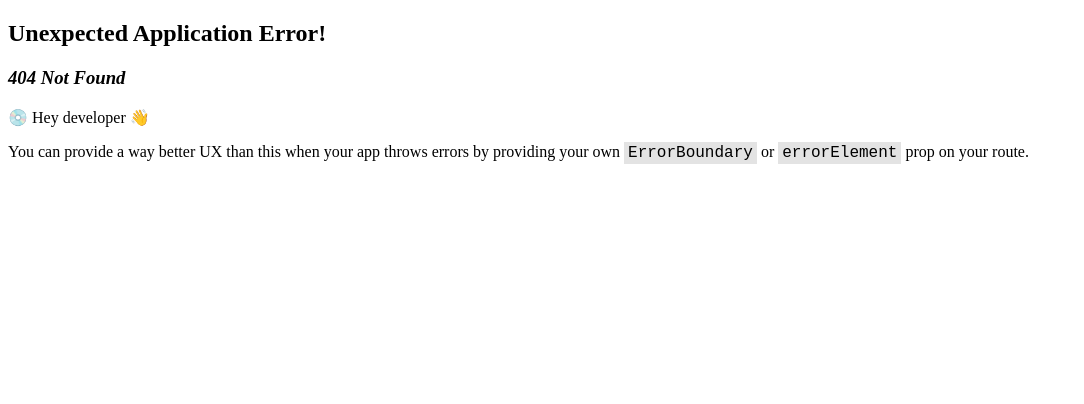
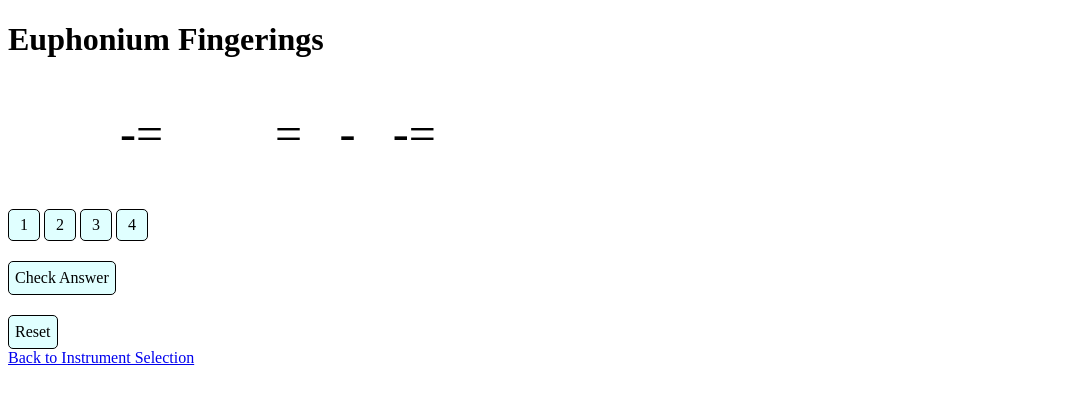
Before and after one commit to StephenBuley/band-fingerings, a React (Vite) app: page /euphonium in a window 1280 px wide. Before the commit this address had no page. Shown: the top 404 px of the page, without its empty margins (0-1084 px from the left). Built offline with nearby package versions, Linux system fonts and the light colour scheme.

Commit message:
add Euphonium as an option, change InstumentPage display

```diff
--- a/src/App.tsx
+++ b/src/App.tsx
@@ -10,6 +10,10 @@ function App() {
       <Link tabIndex={1} to={"/fhorn"}>
         French Horn
       </Link>
+      <br></br>
+      <Link to="/euphonium" tabIndex={2}>
+        Euphonium
+      </Link>
       <p>Other instruments coming soon!</p>
     </div>
   )
--- a/src/components/InstrumentPage.tsx
+++ b/src/components/InstrumentPage.tsx
@@ -4,8 +4,9 @@ import { Button } from "./Button"
 import { TFrenchHornFingerings } from "../types"
 import { fingerings } from "../fingerings"
 import { musicNotes } from "../musicNotes"
+import { Link } from "react-router-dom"
 
-export function InstrumentPage({ name }: TInstrumentPageProps) {
+export function InstrumentPage({ name, clef, valves }: TInstrumentPageProps) {
   const [note, setNote] = useState("")
   const [selected, setSelected] = useState<string[]>([])
   const [displayText, setDisplayText] = useState("")
@@ -81,60 +82,54 @@ export function InstrumentPage({ name }: TInstrumentPageProps) {
       (a, b) => (a.charCodeAt(0) > 65 ? -1 : parseInt(a) - parseInt(b)) // this sorting algorithm puts T first, then numbers in ascending order
     )
   }
+
+  function getStaffBeginning() {
+    // transforms the clef into the correct name for musicNotes.ts
+    return clef + "ClefWithStaff"
+  }
+
   return (
     <div>
-      <h1 className="title">French Horn Fingerings</h1>
+      <h1 className="title">{name} Fingerings</h1>
       <p className="music-notation">
-        {musicNotes.trebleClefWithStaff +
+        {musicNotes[getStaffBeginning() as keyof typeof musicNotes] +
           musicNotes[note as keyof typeof musicNotes] +
           musicNotes.staffEnd}
       </p>
-      {/* <img src={`/${note}.png`} alt={note} /> */}
       <div className="buttons">
-        <Button
-          text="T"
-          type="input"
-          tabIndex={1}
-          handleFingeringClick={selectFinger}
-          selected={selected}
-        />
-        <Button
-          text="1"
-          type="input"
-          tabIndex={2}
-          handleFingeringClick={selectFinger}
-          selected={selected}
-        />
-        <Button
-          text="2"
-          type="input"
-          tabIndex={3}
-          handleFingeringClick={selectFinger}
-          selected={selected}
-        />
-        <Button
-          text="3"
-          type="input"
-          tabIndex={4}
-          handleFingeringClick={selectFinger}
-          selected={selected}
-        />
+        {valves.map((valve, i) => (
+          // for each valve of the instrument (have to come up with something different for woodwinds, but this will do for now)
+          // create a button that has the text value from the valve array
+          // with a type of input, tab index of index + 1 for 1 through length of array
+          // and correct handleFingeringClick and selected prop values
+          <Button
+            text={valve}
+            type="input"
+            tabIndex={i + 1}
+            handleFingeringClick={selectFinger}
+            selected={selected}
+          />
+        ))}
       </div>
+
       <Button
         text="Check Answer"
         type="action"
-        tabIndex={5}
+        tabIndex={valves.length + 1}
         handleActionButtonClick={checkAnswer}
         selected={selected}
       />
       <Button
         text="Reset"
         type="action"
-        tabIndex={6}
+        tabIndex={valves.length + 2}
         handleActionButtonClick={askQuestion}
         selected={selected}
       />
       <div className="display">{displayText}</div>
+      <Link to="/" tabIndex={valves.length + 3}>
+        Back to Instrument Selection
+      </Link>
     </div>
   )
 }
--- a/src/main.tsx
+++ b/src/main.tsx
@@ -11,7 +11,23 @@ const router = createBrowserRouter([
   },
   {
     path: "/fhorn",
-    element: <InstrumentPage name="French Horn" />,
+    element: (
+      <InstrumentPage
+        name="French Horn"
+        clef="treble"
+        valves={["T", "1", "2", "3"]}
+      />
+    ),
+  },
+  {
+    path: "/euphonium",
+    element: (
+      <InstrumentPage
+        name="Euphonium"
+        clef="bass"
+        valves={["1", "2", "3", "4"]}
+      />
+    ),
   },
 ])
 
--- a/src/musicNotes.ts
+++ b/src/musicNotes.ts
@@ -1,5 +1,6 @@
 export const musicNotes = {
   trebleClefWithStaff: "-=", // U+E01AU+E050U+E01A-=U+E01A
+  bassClefWithStaff: "-=", //U+E01AU+E062U+E01A-=U+E01A
   B4: "", // U+E1D5=U+E01A
   A4: "=", // U+EB98U+E1D5=U+E01A
   C5: "=", // U+EB90U+E1D5=U+E01A
--- a/src/types.ts
+++ b/src/types.ts
@@ -32,4 +32,6 @@ export type TButtonProps = {
 
 export type TInstrumentPageProps = {
   name: string
+  clef: "treble" | "bass"
+  valves: string[]
 }
```
